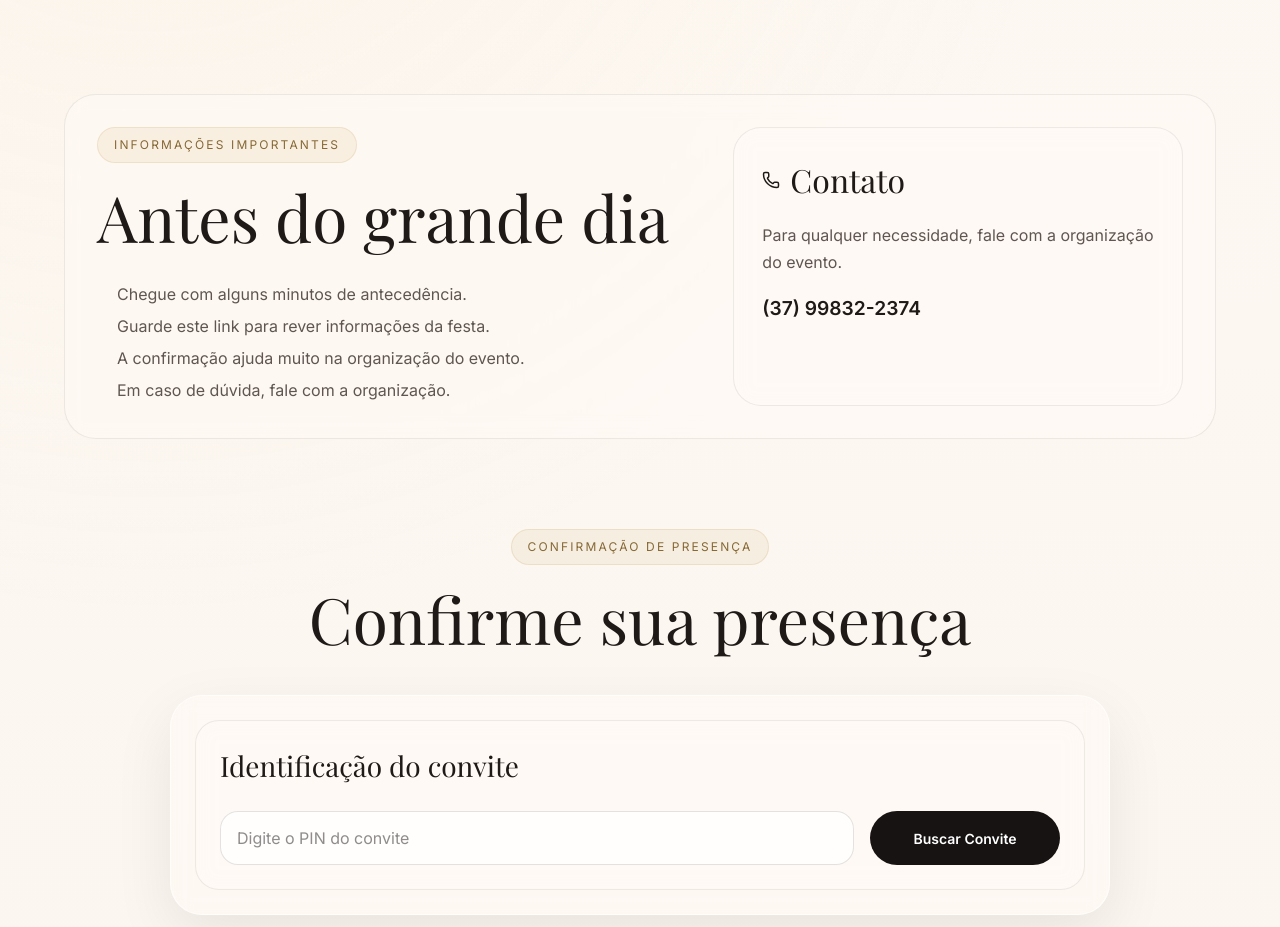
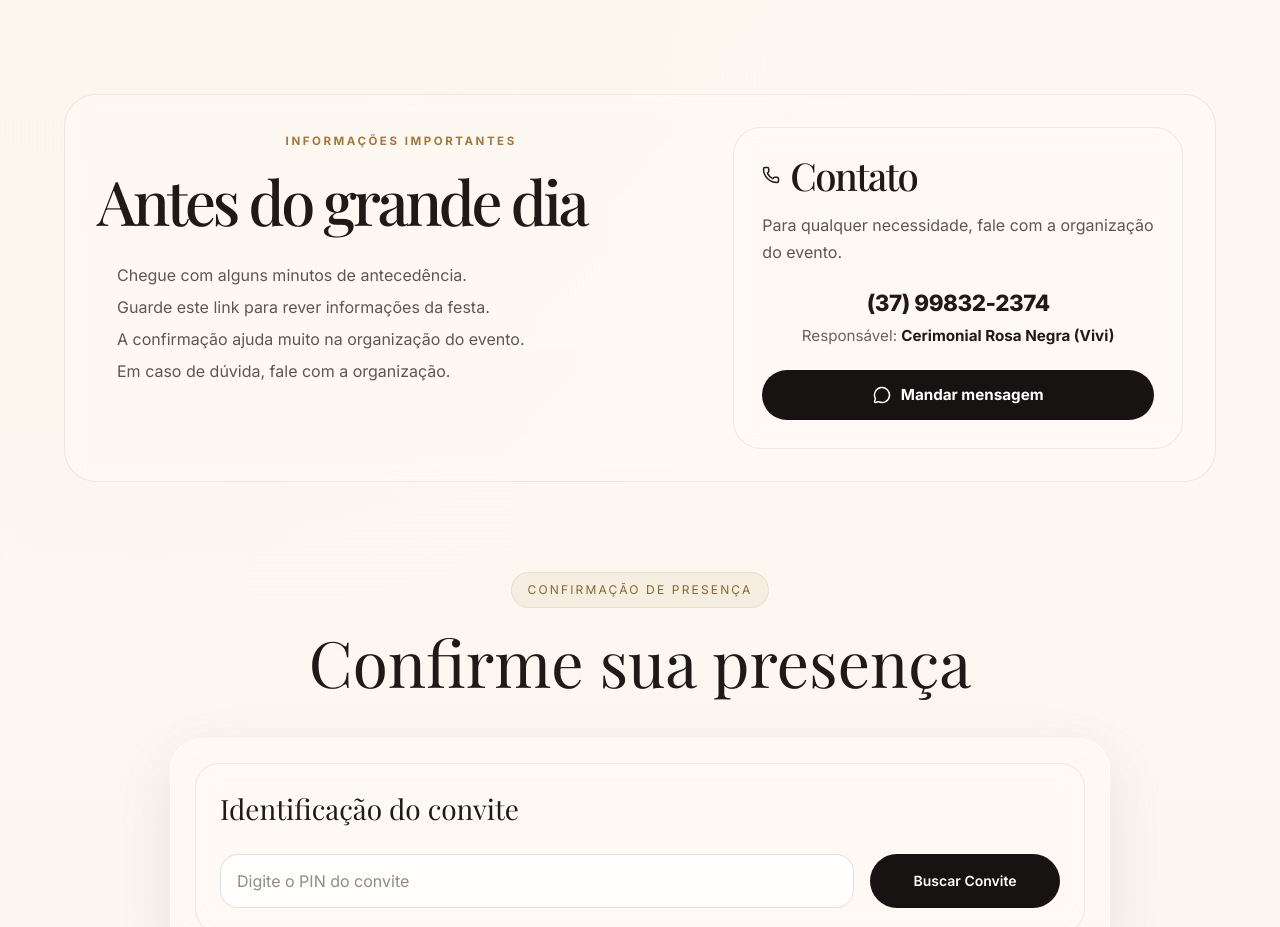
Before and after one commit to Gustavo-Arimateia/Convite-15anos, a Next.js app: page / in a window 1280 px wide. Shown: the part 4660-5587 px from the top of the page. Built offline with nearby package versions, Linux system fonts and the light colour scheme; a web font is replaced by a local one.

Commit message:
fix: Mudanças no Informações

```diff
--- a/app/globals.css
+++ b/app/globals.css
@@ -1885,3 +1885,129 @@ a {
     min-height: 280px;
   }
 }
+
+/* ================================
+   INFO - FINAL CONTACT
+================================ */
+
+.info-content {
+  width: 100%;
+}
+
+.info-content .badge-gold {
+  width: 100%;
+  justify-content: center;
+  margin-bottom: 22px;
+  padding: 0;
+  border: none;
+  border-radius: 0;
+  background: transparent;
+  color: #a4773a;
+  font-size: 0.72rem;
+  font-weight: 700;
+  letter-spacing: 0.22em;
+  text-transform: uppercase;
+}
+
+.info-content .section-title {
+  margin-top: 0 !important;
+  color: #211916;
+  font-family: var(--font-playfair), serif;
+  font-size: clamp(3rem, 4.8vw, 5rem);
+  line-height: 0.96;
+  font-weight: 500;
+  letter-spacing: -0.055em;
+}
+
+.info-contact-card {
+  display: flex;
+  flex-direction: column;
+}
+
+.info-contact-header h3 {
+  color: #211916;
+  font-family: var(--font-playfair), serif;
+  font-size: clamp(2rem, 3vw, 2.7rem);
+  line-height: 1;
+  font-weight: 500;
+  letter-spacing: -0.045em;
+}
+
+.info-contact-main {
+  width: 100%;
+  margin-top: 24px;
+  text-align: center;
+}
+
+.info-contact-main .info-contact-phone {
+  margin: 0;
+  color: #211916;
+  font-size: 1.4rem;
+  font-weight: 800;
+  line-height: 1.2;
+  letter-spacing: -0.02em;
+}
+
+.info-contact-name {
+  margin-top: 8px;
+  color: #6c625d;
+  font-size: 0.95rem;
+  line-height: 1.5;
+}
+
+.info-contact-name strong {
+  color: #211916;
+  font-weight: 700;
+}
+
+.info-whatsapp-button {
+  width: 100%;
+  min-height: 50px;
+  margin-top: 22px;
+  border-radius: 999px;
+  background: #161312;
+  color: #fff;
+  display: inline-flex;
+  align-items: center;
+  justify-content: center;
+  gap: 10px;
+  font-size: 0.95rem;
+  font-weight: 700;
+  text-decoration: none;
+  transition:
+    transform 220ms ease,
+    opacity 220ms ease,
+    box-shadow 220ms ease;
+}
+
+.info-whatsapp-button:hover {
+  transform: translateY(-2px);
+  opacity: 0.96;
+  box-shadow: 0 18px 40px rgba(0, 0, 0, 0.14);
+}
+
+.info-whatsapp-button svg {
+  flex-shrink: 0;
+}
+
+@media (max-width: 768px) {
+  .info-content .badge-gold {
+    margin-bottom: 16px;
+    font-size: 0.66rem;
+    letter-spacing: 0.2em;
+  }
+
+  .info-content .section-title {
+    font-size: clamp(2.45rem, 11vw, 3.8rem);
+    line-height: 1;
+    letter-spacing: -0.045em;
+  }
+
+  .info-contact-main .info-contact-phone {
+    font-size: 1.25rem;
+  }
+
+  .info-contact-name {
+    font-size: 0.9rem;
+  }
+}
--- a/components/sections/ExtraInfoSection.tsx
+++ /dev/null
@@ -1,22 +0,0 @@
-import { eventData } from "@/data/event";
-
-export function ExtraInfoSection() {
-  return (
-    <section style={{ padding: "80px 0" }}>
-      <div className="section-container">
-        <div className="glass-card" style={{ borderRadius: 32, padding: 32 }}>
-          <span className="badge-gold">Informações</span>
-          <h2 style={{ fontSize: "clamp(2rem, 5vw, 3.5rem)", marginTop: 20 }}>
-            Antes do grande dia
-          </h2>
-
-          <ul style={{ marginTop: 28, color: "#5f5651", lineHeight: 2 }}>
-            {eventData.infoItems.map((item) => (
-              <li key={item}>• {item}</li>
-            ))}
-          </ul>
-        </div>
-      </div>
-    </section>
-  );
-}
--- a/components/sections/InfoSection.tsx
+++ b/components/sections/InfoSection.tsx
@@ -1,14 +1,21 @@
-import { Phone } from "lucide-react";
+import { MessageCircle, Phone } from "lucide-react";
 import { eventData } from "@/data/event";
 
 export function InfoSection() {
+  const whatsappMessage = encodeURIComponent(
+    "Sou convidada da Geovana Alexandre de Arimatéia, estou com uma duvida sobre a festa"
+  );
+
+  const whatsappUrl = `https://wa.me/${eventData.contactWhatsapp}?text=${whatsappMessage}`;
+
   return (
     <section className="info-section">
       <div className="section-container">
         <div className="info-card">
-          <div>
+          <div className="info-content">
             <span className="badge-gold">Informações Importantes</span>
-            <h2 className="section-title" style={{ marginTop: 20 }}>
+
+            <h2 className="section-title">
               Antes do grande dia
             </h2>
 
@@ -29,7 +36,23 @@ export function InfoSection() {
               Para qualquer necessidade, fale com a organização do evento.
             </p>
 
-            <p className="info-contact-phone">{eventData.contactPhone}</p>
+            <div className="info-contact-main">
+              <p className="info-contact-phone">{eventData.contactPhone}</p>
+
+              <p className="info-contact-name">
+                Responsável: <strong>{eventData.contactName}</strong>
+              </p>
+
+              <a
+                href={whatsappUrl}
+                target="_blank"
+                rel="noreferrer"
+                className="info-whatsapp-button"
+              >
+                <MessageCircle size={18} />
+                Mandar mensagem
+              </a>
+            </div>
           </div>
         </div>
       </div>
--- a/data/event.ts
+++ b/data/event.ts
@@ -27,7 +27,9 @@ export const eventData = {
     "Em caso de dúvida, fale com a organização.",
   ],
 
+  contactName: "Cerimonial Rosa Negra (Vivi)",
   contactPhone: "(37) 99832-2374",
+  contactWhatsapp: "5537998322374",
 
   mass: {
     title: "Missa em ação de graças",
```
